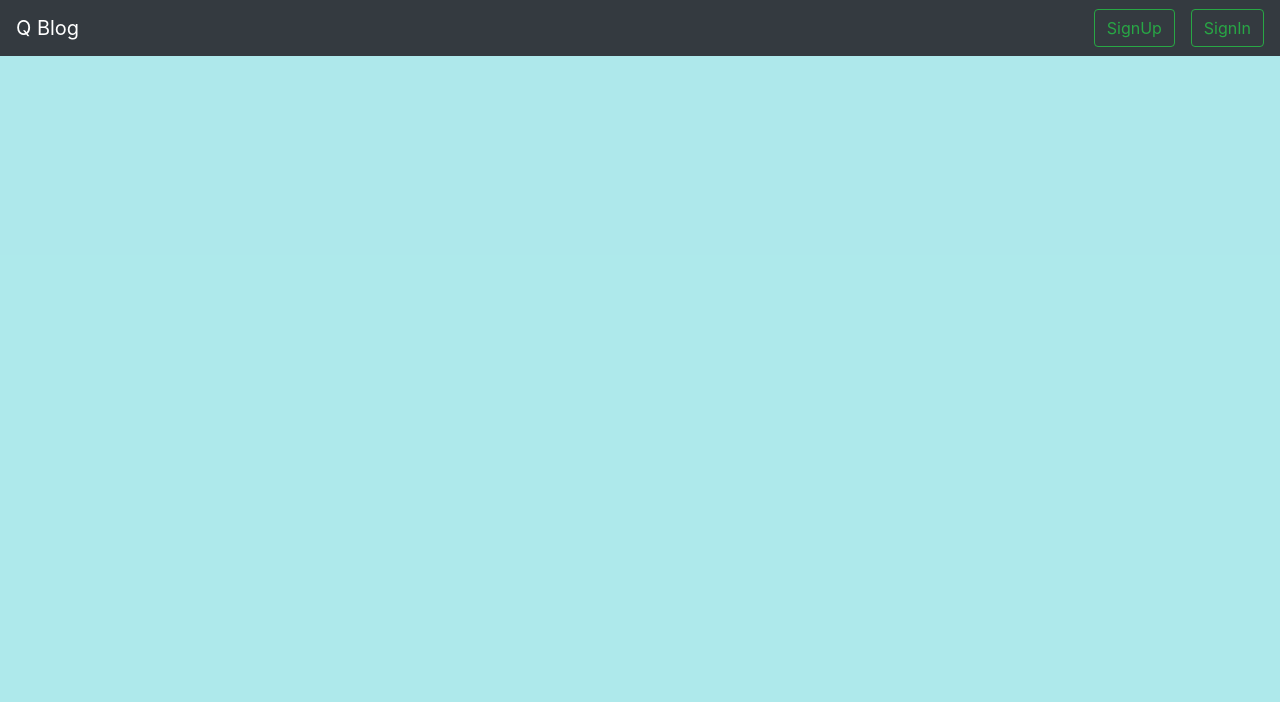
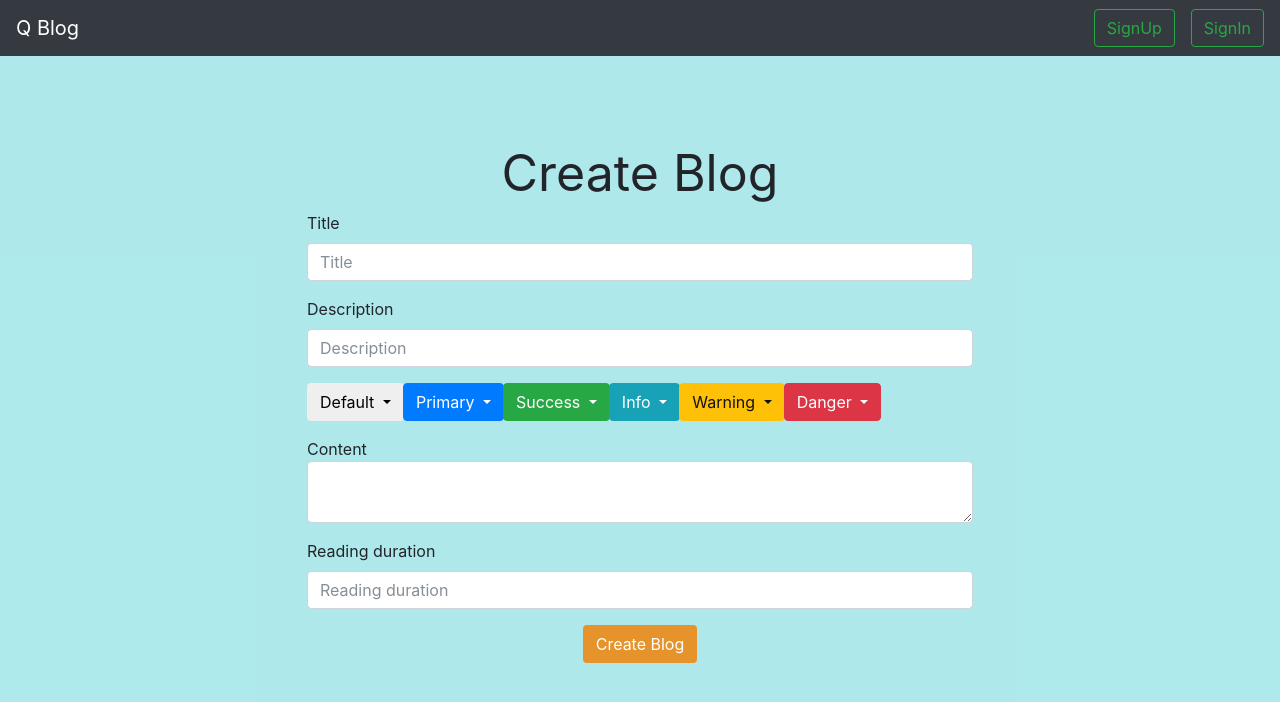
Before and after one commit to hujwala/q_blog, a React (Create React App) app: page /Create_blog in a window 1280 px wide. Shown: the top 702 px of the page. Built offline with nearby package versions, Linux system fonts and the light colour scheme.

Commit message:
create blog functionality

```diff
--- /dev/null
+++ b/src/components/DropdownButton.jsx
@@ -0,0 +1,33 @@
+import React from 'react';
+import { DropdownButton, MenuItem, ButtonToolbar } from 'react-bootstrap';
+
+const ButtonDropdown = (props) => {
+  const BUTTONS = ['Default', 'Primary', 'Success', 'Info', 'Warning', 'Danger'];
+
+  function renderDropdownButton(title, i) {
+    return (
+      <DropdownButton
+        bsStyle={title.toLowerCase()}
+        title={title}
+        key={i}
+        id={`dropdown-basic-${i}`}
+      >
+        <MenuItem eventKey="1">Action</MenuItem>
+        <MenuItem eventKey="2">Another action</MenuItem>
+        <MenuItem eventKey="3" active>
+          Active Item
+        </MenuItem>
+        <MenuItem divider />
+        <MenuItem eventKey="4">Separated link</MenuItem>
+      </DropdownButton>
+    );
+  }
+
+  const buttonsInstance = (
+    <ButtonToolbar>{BUTTONS.map(renderDropdownButton)}</ButtonToolbar>
+  );
+
+  return(buttonsInstance);
+}
+
+export default ButtonDropdown;
--- a/src/components/Layout/Main.jsx
+++ b/src/components/Layout/Main.jsx
@@ -1,10 +1,11 @@
 import React from 'react';
 import {Component} from 'react';
+import { Route, Switch } from 'react-router-dom';
 import SignUp from '../SignUp/SignUp';
 import SignIn from '../SignIn/SignIn';
 import Home from './Home';
 import index from '../Q_blog_index_page/Blog_index'
-import { Route, Switch } from 'react-router-dom';
+import CreateBlog from '../Q_blog_index_page/CreateBlog'
 
 class Main extends React.Component {
   render(){
@@ -14,6 +15,7 @@ class Main extends React.Component {
         <Route exact path='/SignUp' component={SignUp}/>
         <Route exact path='/SignIn' component={SignIn}/>
         <Route exact path='/Blog_index'  component={index} />
+        <Route exact path='/Create_blog'  component={CreateBlog} />
       </Switch>
     )
   }
--- /dev/null
+++ b/src/components/Q_blog_index_page/CreateBlog.jsx
@@ -0,0 +1,84 @@
+import React from 'react';
+import {Component} from 'react';
+import { Field, reduxForm } from 'redux-form';
+import ButtonDropdown from '../DropdownButton'
+// import { DropdownButton, MenuItem, ButtonToolbar } from 'react-bootstrap';
+
+const renderField = ({ input, label, type, meta: { touched, error, warning } }) => (
+    <div>
+      <label className="control-label">{label}</label>
+      <div>
+        <input {...input} placeholder={label} type={type} className="form-control" />
+        {touched && ((error && <span className="text-danger">{error}</span>) || (warning && <span>{warning}</span>))}
+      </div>
+    </div>
+  )
+
+const validate = values => {
+    const errors = {}
+    if (!values.password) {
+        errors.password = 'Required'
+      } else if (values.password.length < 2) {
+        errors.password = 'Minimum be 2 characters or more'
+      }
+    return errors
+  }
+
+class CreateBlog extends Component {
+  submit = (values) => {
+    alert("submitted");
+    console.log(values);
+  }
+
+
+render(){
+  let { fields: {title, description, content, genreId, image, readingDuration}, handleSubmit, pristine, submitting } = this.props;
+    return (
+    <div className="container">
+    <div className="row mt80">
+    <div className="col-md-12 col-sm-12 col-lg-12">
+    <form onSubmit={ handleSubmit(props => this.submit(props))} >
+      <div className='title'>Create Blog </div>
+      <div className="form-group">
+        <Field name="title" component={renderField} label="Title" {...title} className="form-control"/>
+      </div>
+      <div className="form-group">
+        <Field name="description" component={renderField} label="Description" {...description} className="form-control"/>
+      </div>
+      <div className="form-group">
+        <div className="btn-group">
+          <ButtonDropdown/>
+          {/*
+          <button type="button" class="btn btn-secondary dropdown-toggle" data-toggle="dropdown" aria-haspopup="true" aria-expanded="false">
+            Select genre
+          </button>
+          <div class="dropdown-menu dropdown-menu-right">
+            <button class="dropdown-item" type="button">Action</button>
+            <button class="dropdown-item" type="button">Another action</button>
+            <button class="dropdown-item" type="button">Something else here</button>
+          </div>*/}
+        </div>
+      </div>
+      <div className="form-group">
+      <div className='lable'>Content</div>
+        <textarea name="content" label="Content" {...content} className="form-control"/>
+      </div>
+      <div className="form-group">
+        <Field name="readingDuration" component={renderField} label="Reading duration" {...readingDuration} className="form-control"/>
+      </div>
+      <div className="form-group text-center">
+        <button type="submit" className="btn singin-button">Create Blog</button>
+      </div>
+    </form>
+    </div>
+    </div>
+    </div>
+  )
+  }
+}
+
+export default reduxForm({
+  form: 'contact',
+  fields: ['email', 'password'],
+  validate
+})(CreateBlog);
```
